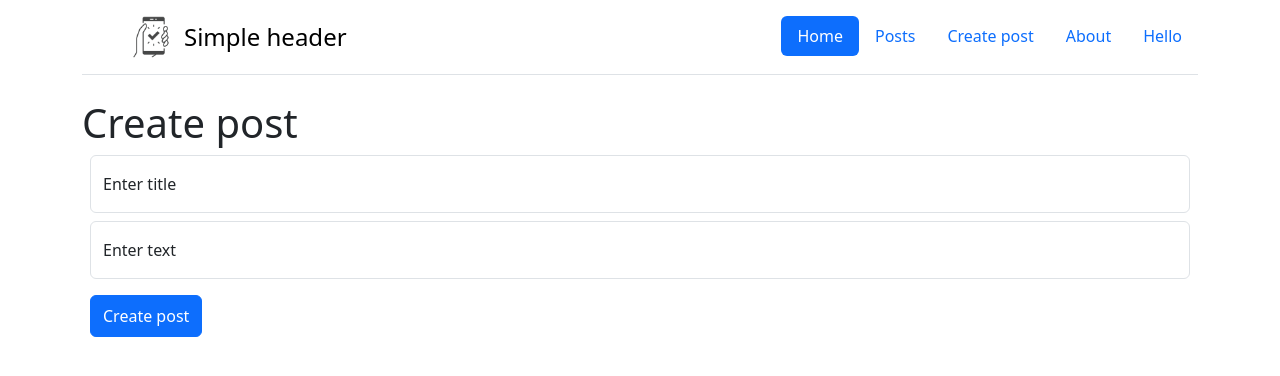
After one commit to Zver1952299/flask_test, a Flask app: page /create in a window 1280 px wide. The commit adds this page. Shown: the top 376 px of the page. Run offline with Flask 3, Linux system fonts and the light colour scheme.

Commit message:
feat: Add creating post

```diff
--- a/app.py
+++ b/app.py
@@ -1,6 +1,15 @@
-from flask import Flask, render_template
+from flask import Flask, render_template, request, redirect
+from flask_sqlalchemy import SQLAlchemy
 
 app = Flask(__name__)
+app.config['SQLALCHEMY_DATABASE_URI'] = 'sqlite:///flask.db'
+db = SQLAlchemy(app)
+
+
+class Post(db.Model):
+    id = db.Column(db.Integer, primary_key=True)
+    title = db.Column(db.String(300), nullable=False)
+    text = db.Column(db.Text, nullable=False)
 
 
 @app.route('/')
@@ -14,9 +23,32 @@ def about():
     return render_template('about.html')
 
 
-@app.route('/hello')
-def hello():
-    return render_template('hello.html')
+@app.route('/posts')
+def posts():
+    posts = Post.query.all()
+    return render_template('posts.html', posts=posts)
+
+
+@app.route('/create', methods=['POST', 'GET'])
+def create_post():
+    if request.method == 'POST':
+        title = request.form['title']
+        text = request.form['text']
+
+        post = Post(title=title, text=text)
+        try:
+            db.session.add(post)
+            db.session.commit()
+            return redirect('/')
+        except:
+            return "Error"
+    else:
+        return render_template('create.html')
+
+
+@app.route('/hello/<string:name>/<int:id>')
+def hello(name, id):
+    return render_template('hello.html', name=name, id=id)
 
 
 if __name__ == '__main__':
--- a/templates/base.html
+++ b/templates/base.html
@@ -39,10 +39,16 @@
               >
             </li>
             <li class="nav-item">
+              <a href="{{ url_for('posts')}}" class="nav-link">Posts</a>
+            </li>
+            <li class="nav-item">
+              <a href="{{ url_for('create_post')}}" class="nav-link">Create post</a>
+            </li>
+            <li class="nav-item">
               <a href="{{ url_for('about')}}" class="nav-link">About</a>
             </li>
             <li class="nav-item">
-            <a href="{{ url_for('hello')}}" class="nav-link">Hello</a>
+              <a href="{{ url_for('hello', name='Evgeniy', id=1)}}" class="nav-link">Hello</a>
             </li>
           </ul>
         </header>
--- /dev/null
+++ b/templates/create.html
@@ -0,0 +1,18 @@
+{% extends "base.html" %} {% block title %}Create post{% endblock title %} {%
+block body %}
+<h1>Create post</h1>
+<main class="form-signin w-100 m-auto">
+    <form method="post">
+        <div class="form-floating m-2">
+            <input type="text" name="title" class="form-control" placeholder="Enter title">
+            <label for="floatingInput">Enter title</label>
+        </div>
+        <div class="form-floating m-2">
+            <input type="text" name="text" class="form-control" placeholder="Enter text">
+            <label for="floatingPassword">Enter text</label>
+        </div>
+        <button class="btn btn-primary w-20 py-2 m-2" type="submit">Create post</button>
+    </form>
+</main>
+</form>
+{% endblock body %}
```
Also changed, not shown: templates/hello.html (+4 -7 lines), templates/posts.html (added, +19 -0 lines). Lines whose indentation alone changed are shown as unchanged.
